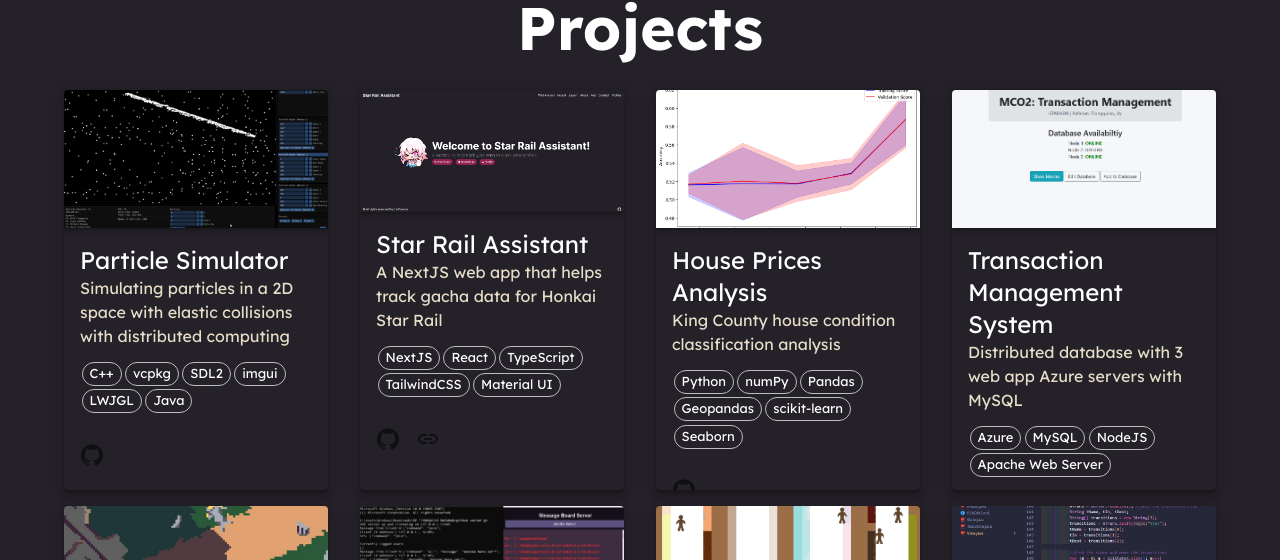
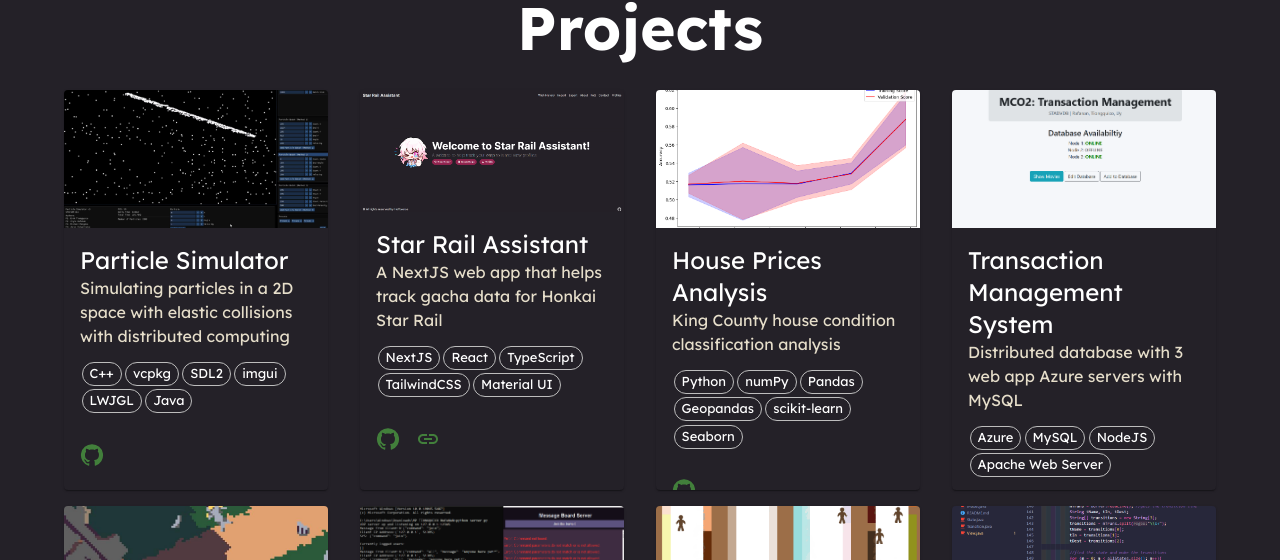
Before and after one commit to erik-lance/portfolio-website, a Next.js app: page /projects in a window 1280 px wide. Shown: the part 130-690 px from the top of the page. Built offline with nearby package versions, Linux system fonts and the light colour scheme.

Commit message:
Fixed project shadow and color

```diff
--- a/src/components/ProjectTile.tsx
+++ b/src/components/ProjectTile.tsx
@@ -33,7 +33,6 @@
             sx={{
                 maxHeight: 400,
                 height: "100%",
-                boxShadow: 5,
                 bgcolor: "transparent",
             }}
         >
@@ -50,7 +49,6 @@
                         alt={title}
                         sx={{
                             maxHeight: 138,
-                            boxShadow: 3,
                             objectFit: "bottom"
                         }}
                     />
@@ -89,12 +87,16 @@
             <CardActions disableSpacing>
 
                 {/* If there is a git link then add git button */}
-                {github && <IconButton aria-label="github" href={github} target="_blank">
+                {github && <IconButton aria-label="github" href={github} target="_blank"
+                    color='primary'
+                >
                     <GitHubIcon />
                 </IconButton>}
 
                 {/* If there is a link then add link button*/}
-                {link && <IconButton aria-label="link" href={link} target="_blank">
+                {link && <IconButton aria-label="link" href={link} target="_blank"
+                    color='primary'
+                >
                     <LinkIcon />
                 </IconButton>}
 
```
